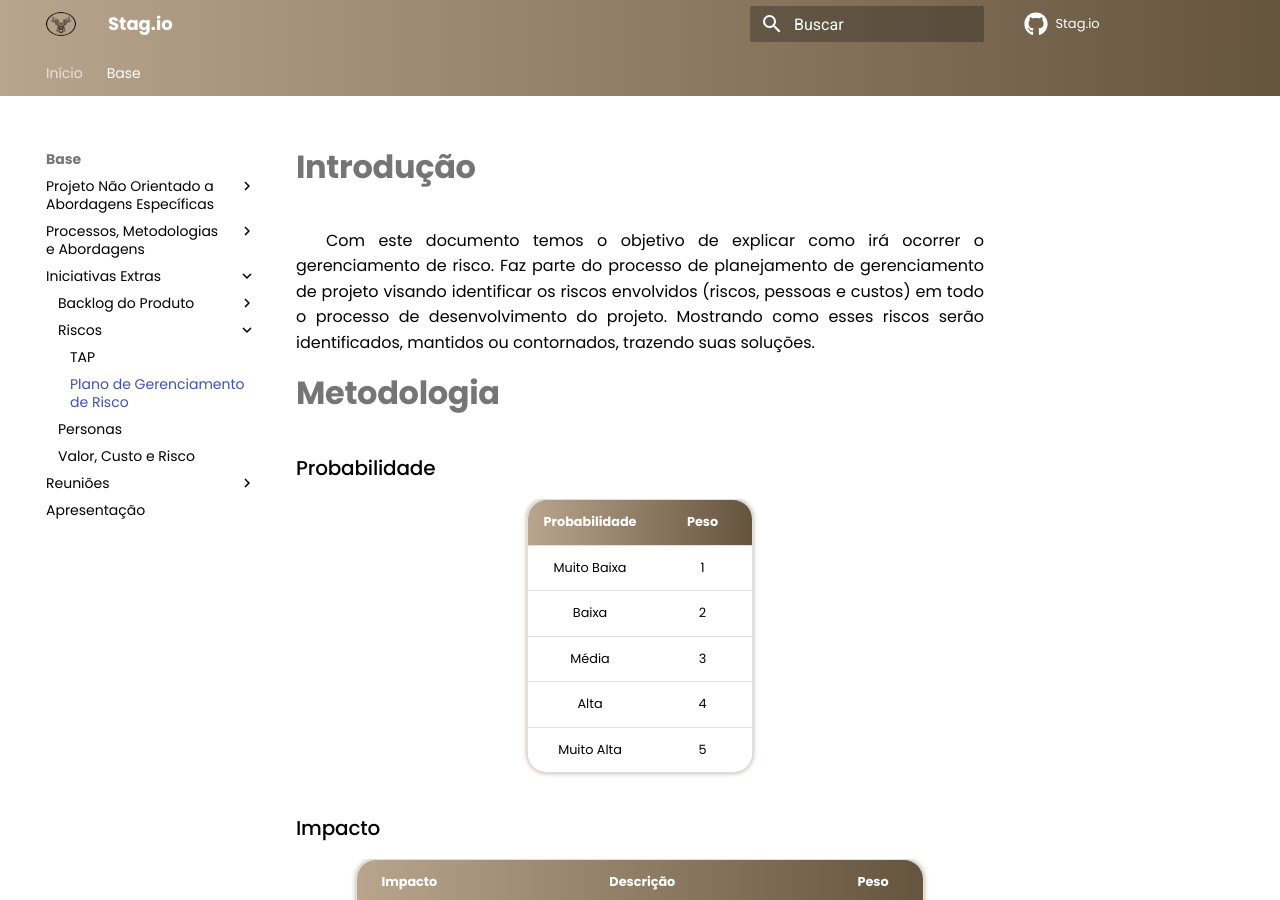
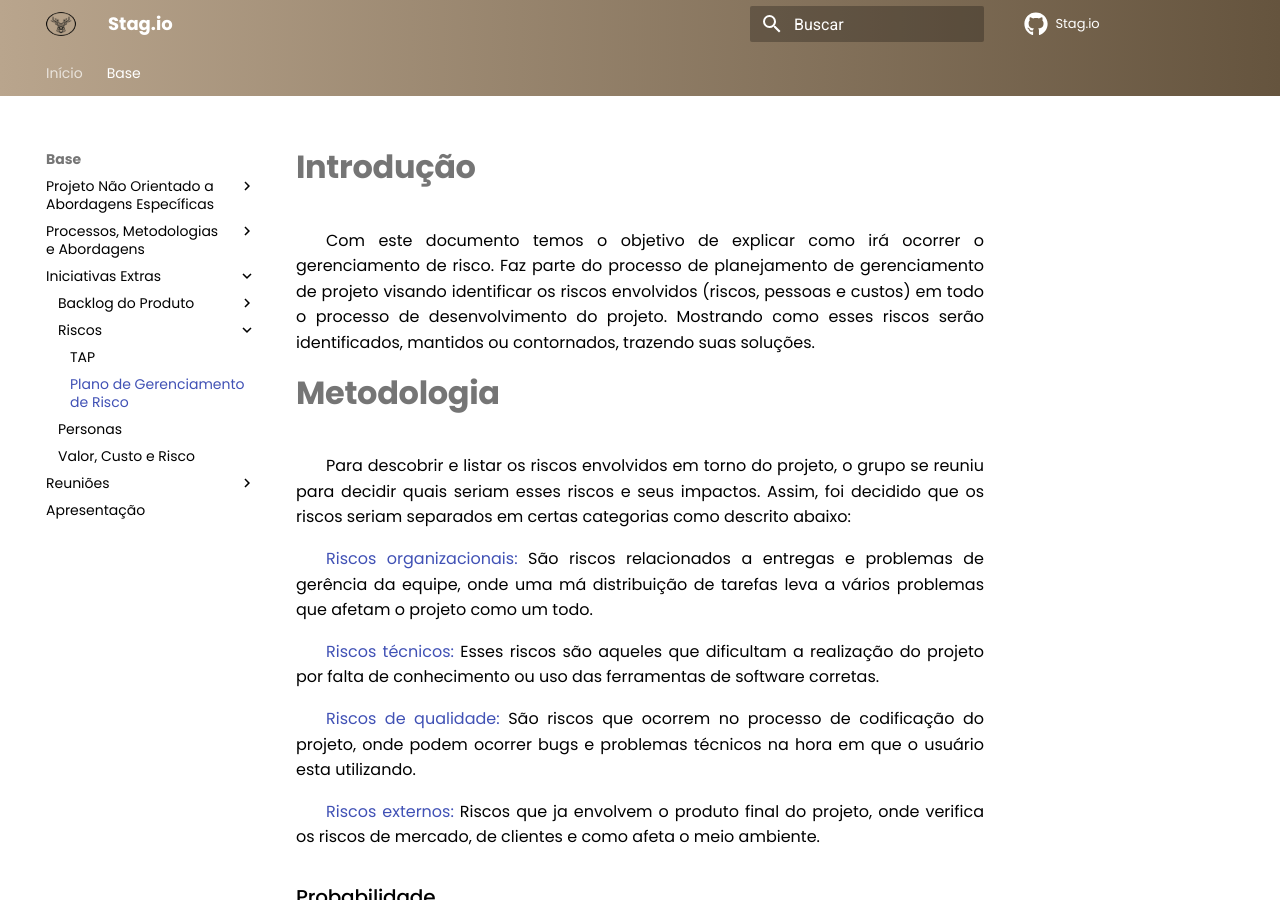
Before and after one commit to UnBArqDsw2021-2/2021.2_G3_stag.io, an MkDocs documentation site: the page built from docs/Base/IE/Riscos/PlanoGerenciamentoRisco.md, in a window 1280 px wide and 900 px high. Built offline with MkDocs 1.6.1 and Material for MkDocs 9.7.7, drawn with Linux system fonts in a browser that asks for light colours; comment, search, counter and statistics services are not loaded; some of the changed text lies outside the part shown.

Commit message:
Adicionando metodologia

```diff
--- a/docs/Base/IE/Riscos/PlanoGerenciamentoRisco.md
+++ b/docs/Base/IE/Riscos/PlanoGerenciamentoRisco.md
@@ -4,7 +4,15 @@ Com este documento temos o objetivo de explicar como irá ocorrer o gerenciament
 
 # Metodologia
 
+Para descobrir e listar os riscos envolvidos em torno do projeto, o grupo se reuniu para decidir quais seriam esses riscos e seus impactos. Assim, foi decidido que os riscos seriam separados em certas categorias como descrito abaixo:
 
+<a>Riscos organizacionais:</a> São riscos relacionados a entregas e problemas de gerência da equipe, onde uma má distribuição de tarefas leva a vários problemas que afetam o projeto como um todo.
+
+<a>Riscos técnicos:</a> Esses riscos são aqueles que dificultam a realização do projeto por falta de conhecimento ou uso das ferramentas de software corretas.
+
+<a>Riscos de qualidade:</a> São riscos que ocorrem no processo de codificação do projeto, onde podem ocorrer bugs e problemas técnicos na hora em que o usuário esta utilizando.
+
+<a>Riscos externos:</a> Riscos que ja envolvem o produto final do projeto, onde verifica os riscos de mercado, de clientes e como afeta o meio ambiente.
 
 ### Probabilidade
 | Probabilidade | Peso |
@@ -59,10 +67,11 @@ Com este documento temos o objetivo de explicar como irá ocorrer o gerenciament
 
 # Bibliografia
 
-https://www.masterambiental.com.br/consultoria-ambiental/licenciamento-e-estudos-ambientais/plano-de-gerenciamento-de-risco-pgr/#:~:text=O%20Plano%20de%20Gerenciamento%20de,com%20o%20cronograma%20de%20adequação. Acessado em: 30/01/2022
+<a>https://www.masterambiental.com.br/consultoria-ambiental/licenciamento-e-estudos-ambientais/plano-de-gerenciamento-de-risco-pgr/#:~:text=O%20Plano%20de%20Gerenciamento%20de,com%20o%20cronograma%20de%20adequação </a>
+- Acessado em: 30/01/2022
 
-https://www.teclogica.com.br/riscos-em-um-projeto-de-software/
-Acessado em: 30/01/2022
+<a>https://www.teclogica.com.br/riscos-em-um-projeto-de-software/</a>
+- Acessado em: 30/01/2022
 
 # Versionamento
 
```
